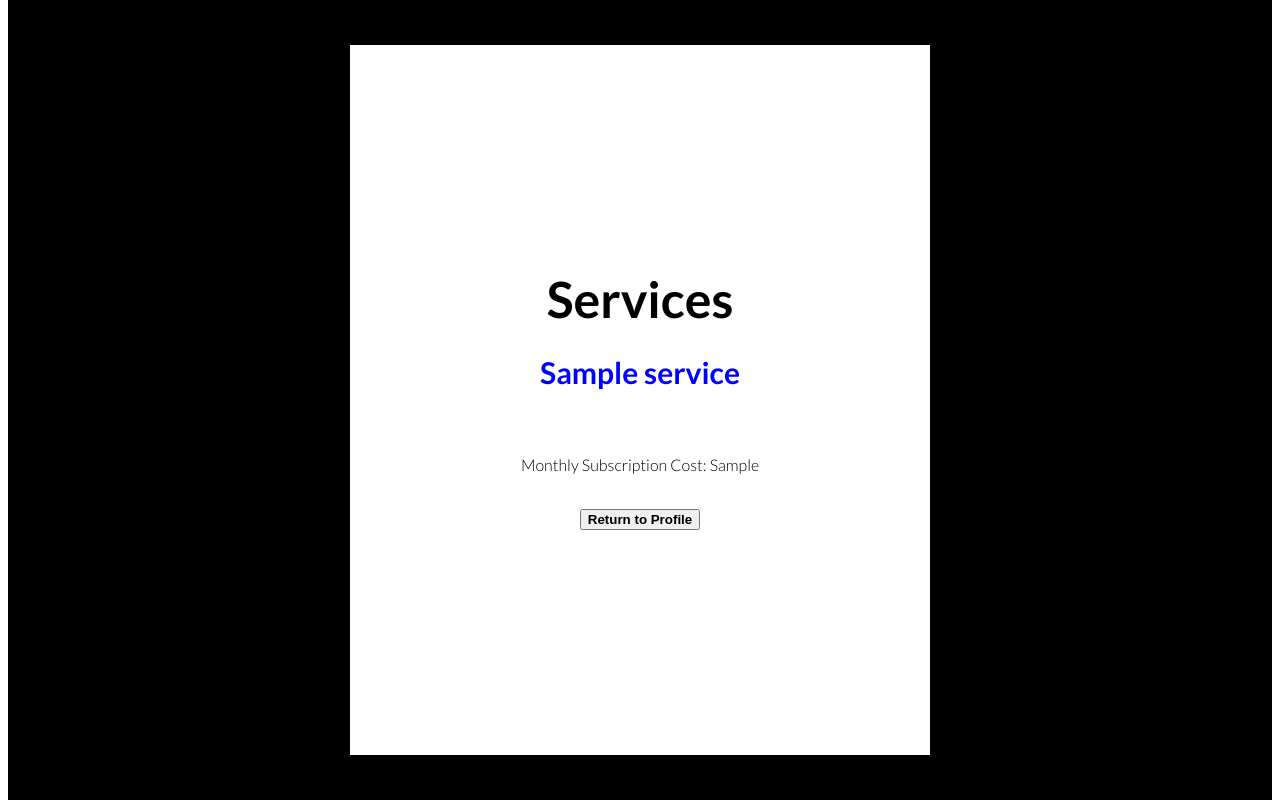
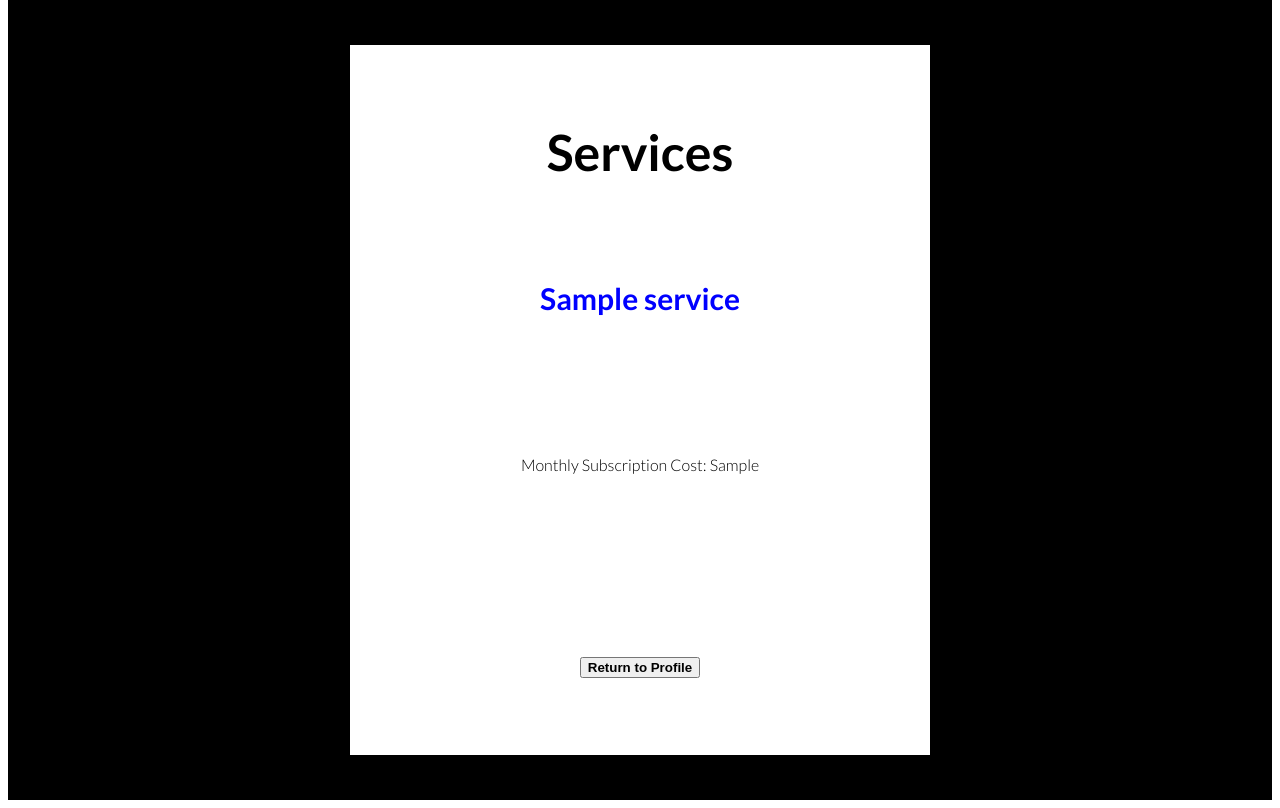
Before and after one commit to tomjmgray/Is-It-Streaming, a Django app: page /add_services/ in a window 1280 px wide. Shown: the part 262-1070 px from the top of the page. Run offline with Django 3.2, Linux system fonts and the light colour scheme; a user stored in the database is signed in; tables that the repository leaves empty hold one stand-in row (values such as "Sample post").

Commit message:
More minor CSS tweaks

```diff
--- a/main_app/static/css/style.css
+++ b/main_app/static/css/style.css
@@ -59,8 +59,12 @@ h2 {
     display: flex;
     flex-flow: column;
     align-items: center;
-    justify-content: center;
+    justify-content: flex-start;
     background-color: white;
+}
+
+.services-div {
+    justify-content: space-around;
 }
 
 /* .profile {
@@ -147,6 +151,8 @@ nav li {
     height: 56px;
     margin: 50px auto;
     display: inline-flex;
+    flex-wrap: wrap;
+    flex-shrink: 2;
     justify-content: space-around;
 }
 
--- a/main_app/templates/add_services.html
+++ b/main_app/templates/add_services.html
@@ -1,7 +1,7 @@
 {% extends 'base.html' %}
 
 {% block content %}
-<div class="container">
+<div class="container services-div">
     <h1 class="services-title">Services</h1>
     {% for service in services %}
         <div class="add-service-div">
```
